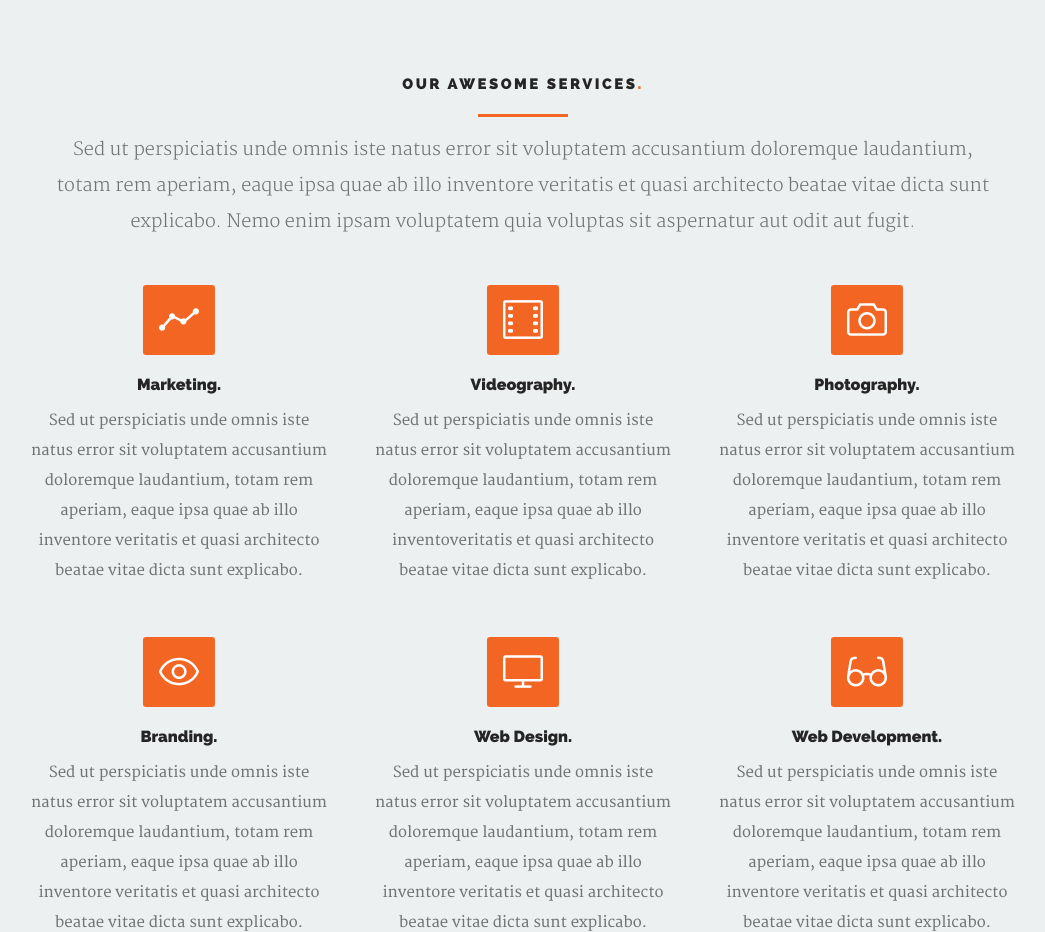
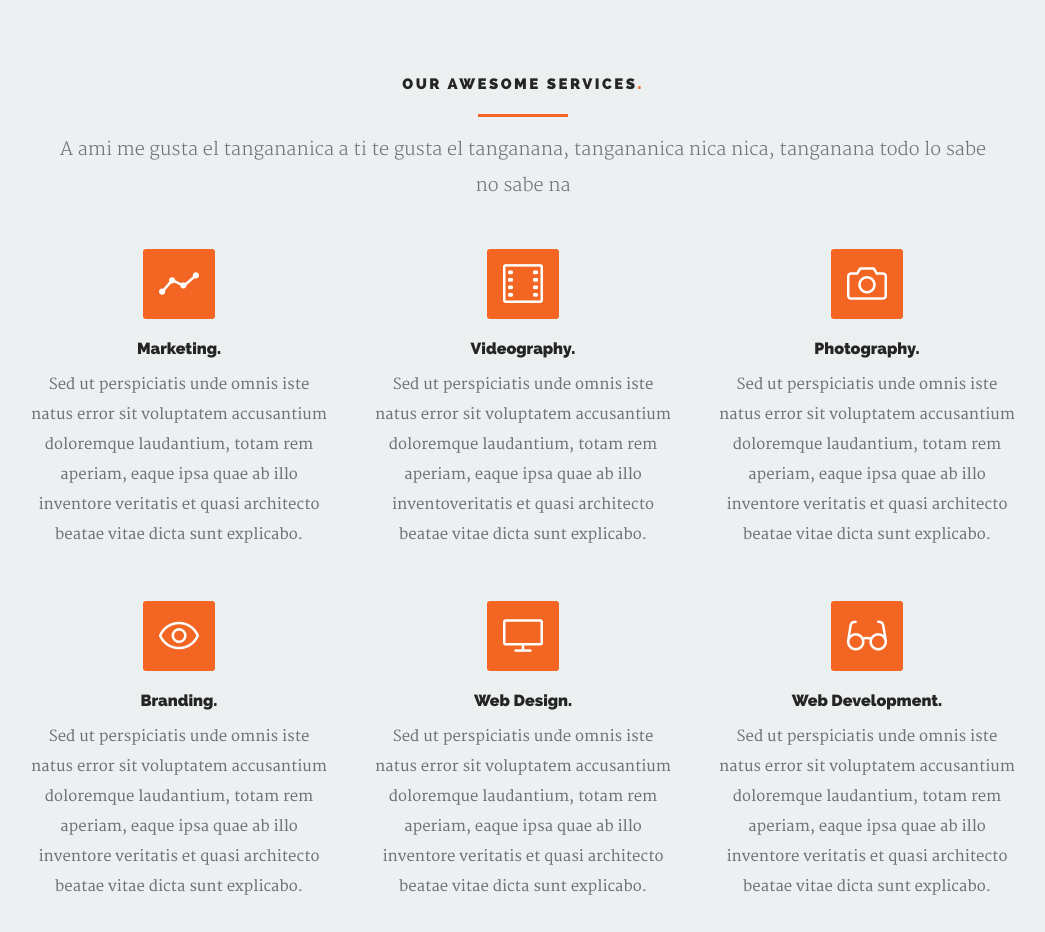
Before and after one commit to CesarEscajeda/ProyectoWeb, a plain HTML site: page Puremedia10/index.html in a window 1280 px wide. Shown: the part 1620-2552 px from the top of the page, without its empty margins (117-1162 px from the left). Drawn offline with nearby package versions, Linux system fonts and the light colour scheme.

Commit message:
se cambiaron algunos textos

```diff
--- a/Puremedia10/index.html
+++ b/Puremedia10/index.html
@@ -160,7 +160,7 @@
                         <img src="images/portfolio/grizzly.jpg" alt="Grizzly">
                         <div class="overlay"></div>
                         <div class="portfolio-item-meta">
-          					      <h5>Grizzly</h5>
+          					      <h5>oso grandotote</h5>
                               <p>Photography</p>
           					</div>
                      </a>
@@ -301,9 +301,7 @@
 
 	         <hr />
 
-	         <p>Sed ut perspiciatis unde omnis iste natus error sit voluptatem accusantium doloremque laudantium, totam rem aperiam,
-	         eaque ipsa quae ab illo inventore veritatis et quasi architecto beatae vitae dicta sunt explicabo. Nemo enim ipsam
-	         voluptatem quia voluptas sit aspernatur aut odit aut fugit.
+	         <p>A ami me gusta el tangananica a ti te gusta el tanganana, tangananica nica nica, tanganana todo lo sabe no sabe na
 	         </p>
 
          </div>
```
